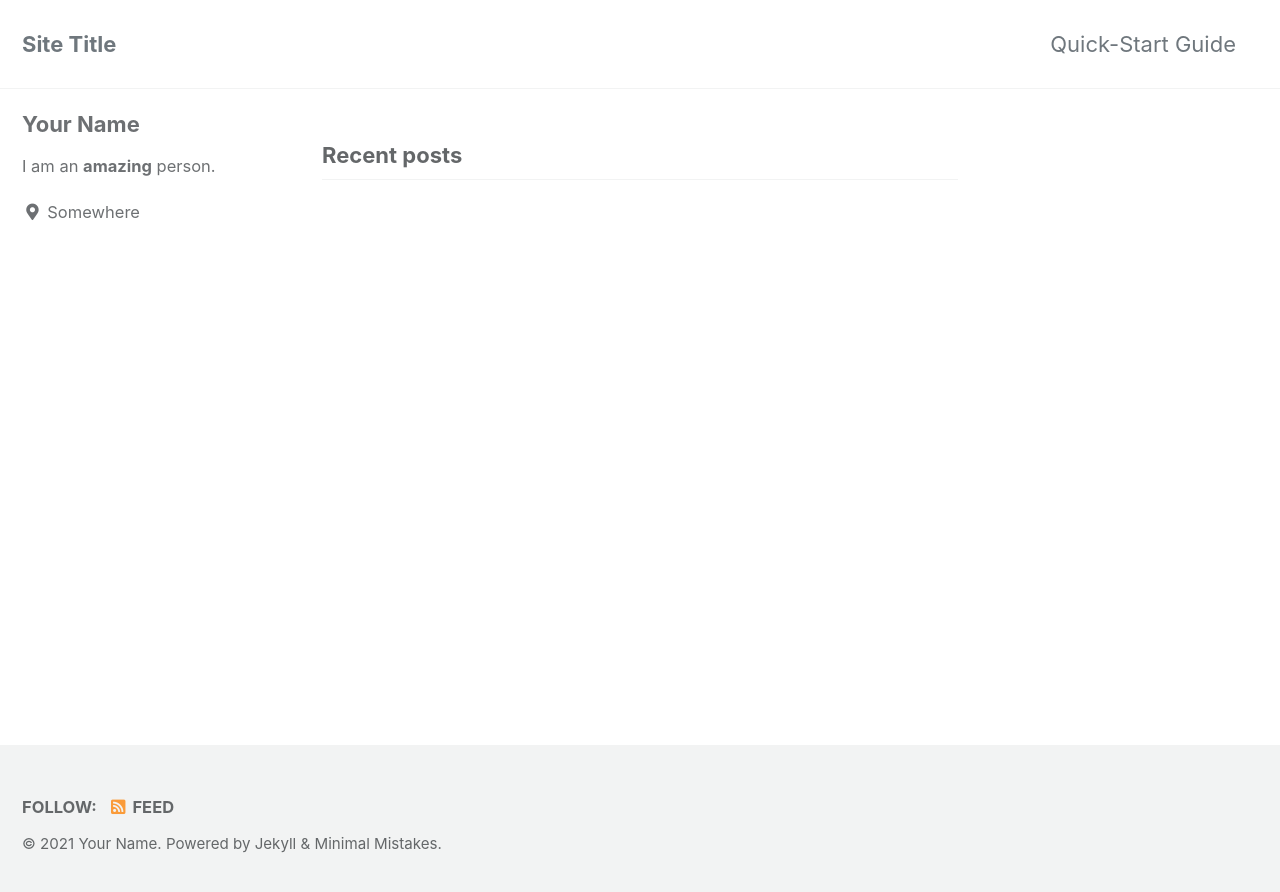
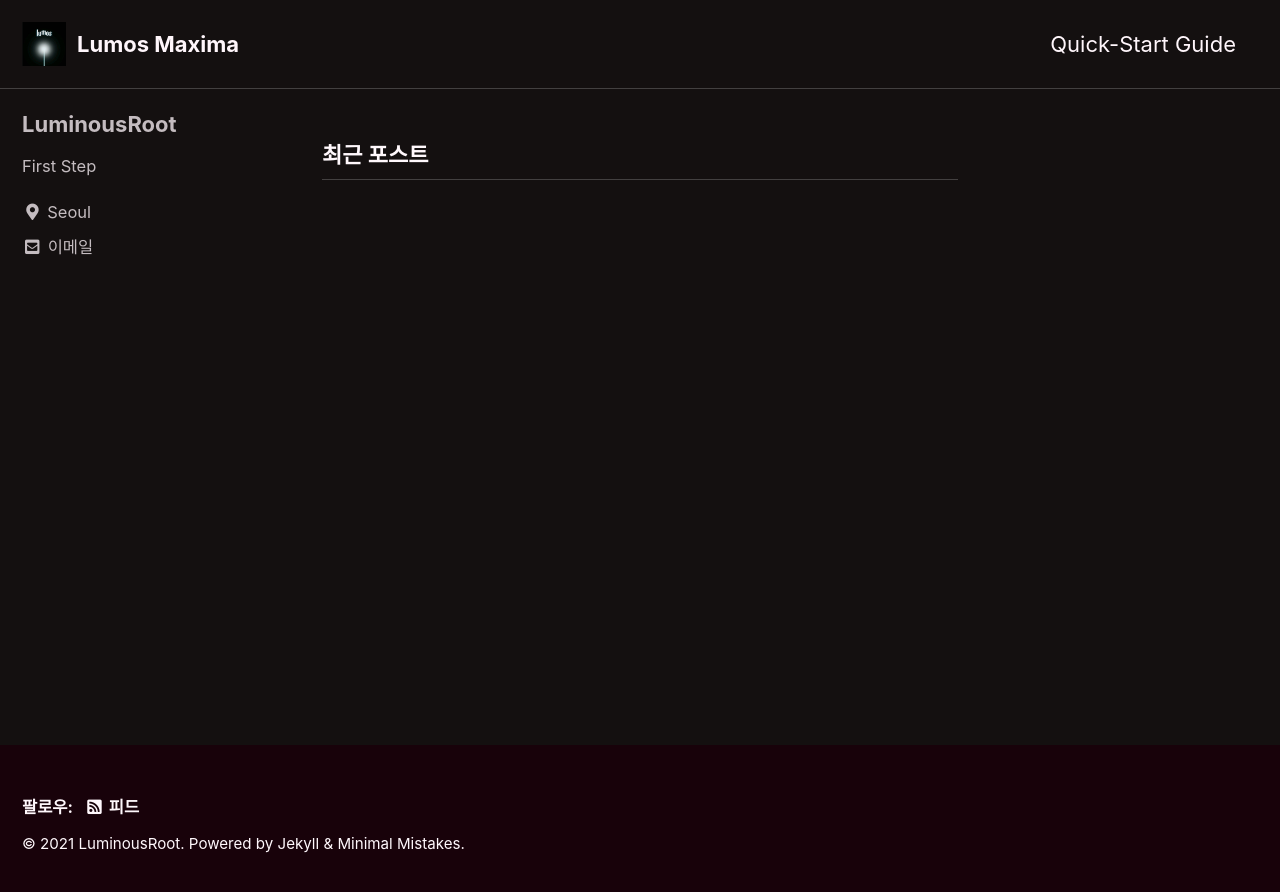
Before and after one commit to Byeonggeun-Cho/Byeonggeun-Cho.github.io, a Jekyll site: the page built from index.html, in a window 1280 px wide. Shown: the top 892 px of the page. Built offline with Jekyll 4.4.1, drawn with Linux system fonts in a browser that asks for light colours; cached includes are drawn as plain includes; the list of posts is cut into pages by our own code.

Commit message:
# 페이지 설정 수정
- _config.yml 기본내용 수정

```diff
--- a/_config.yml
+++ b/_config.yml
@@ -10,22 +10,22 @@
 # Review documentation to determine if you should use `theme` or `remote_theme`
 # https://mmistakes.github.io/minimal-mistakes/docs/quick-start-guide/#installing-the-theme
 
-# theme                  : "minimal-mistakes-jekyll"
+theme                  : "minimal-mistakes-jekyll"
 # remote_theme           : "mmistakes/minimal-mistakes"
-minimal_mistakes_skin    : "default" # "air", "aqua", "contrast", "dark", "dirt", "neon", "mint", "plum", "sunrise"
+minimal_mistakes_skin    : "neon" # "default", "air", "aqua", "contrast", "dark", "dirt", "mint", "plum", "sunrise"
 
 # Site Settings
-locale                   : "en-US"
-title                    : "Site Title"
+locale                   : "ko-KR" # "en-US"
+title                    : "Lumos Maxima"
 title_separator          : "-"
 subtitle                 : # site tagline that appears below site title in masthead
-name                     : "Your Name"
-description              : "An amazing website."
-url                      : # the base hostname & protocol for your site e.g. "https://mmistakes.github.io"
-baseurl                  : # the subpath of your site, e.g. "/blog"
+name                     : "LuminousRoot"
+description              : "First Step"
+url                      : "https://luminousroot.github.io/" # the base hostname & protocol for your site e.g. "https://mmistakes.github.io"
+baseurl                  : "" # the subpath of your site, e.g. "/blog"
 repository               : # GitHub username/repo-name e.g. "mmistakes/minimal-mistakes"
 teaser                   : # path of fallback teaser image, e.g. "/assets/images/500x300.png"
-logo                     : # path of logo image to display in the masthead, e.g. "/assets/images/88x88.png"
+logo                     : "/assets/images/logo_lumos.jpg" # path of logo image to display in the masthead, e.g. "/assets/images/88x88.png"
 masthead_title           : # overrides the website title displayed in the masthead, use " " for no title
 # breadcrumbs            : false # true, false (default)
 words_per_minute         : 200
@@ -94,11 +94,11 @@ analytics:
 
 # Site Author
 author:
-  name             : "Your Name"
+  name             : "LuminousRoot"
   avatar           : # path of avatar image, e.g. "/assets/images/bio-photo.jpg"
-  bio              : "I am an **amazing** person."
-  location         : "Somewhere"
-  email            :
+  bio              : "First Step"
+  location         : "Seoul"
+  email            : "qptjtt@gmail.com"
   links:
     - label: "Email"
       icon: "fas fa-fw fa-envelope-square"
```
Also changed, not shown: assets/images/logo_lumos.jpg (added), 2 other files.
